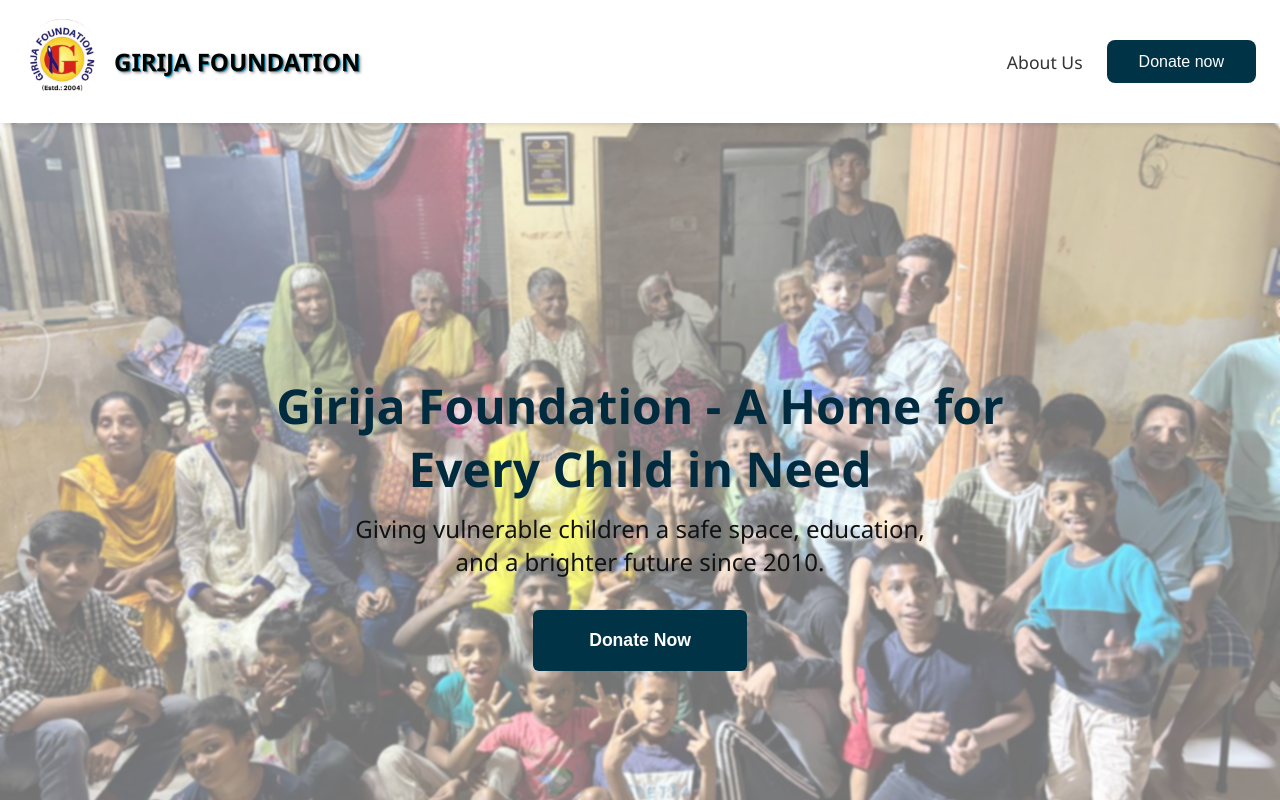
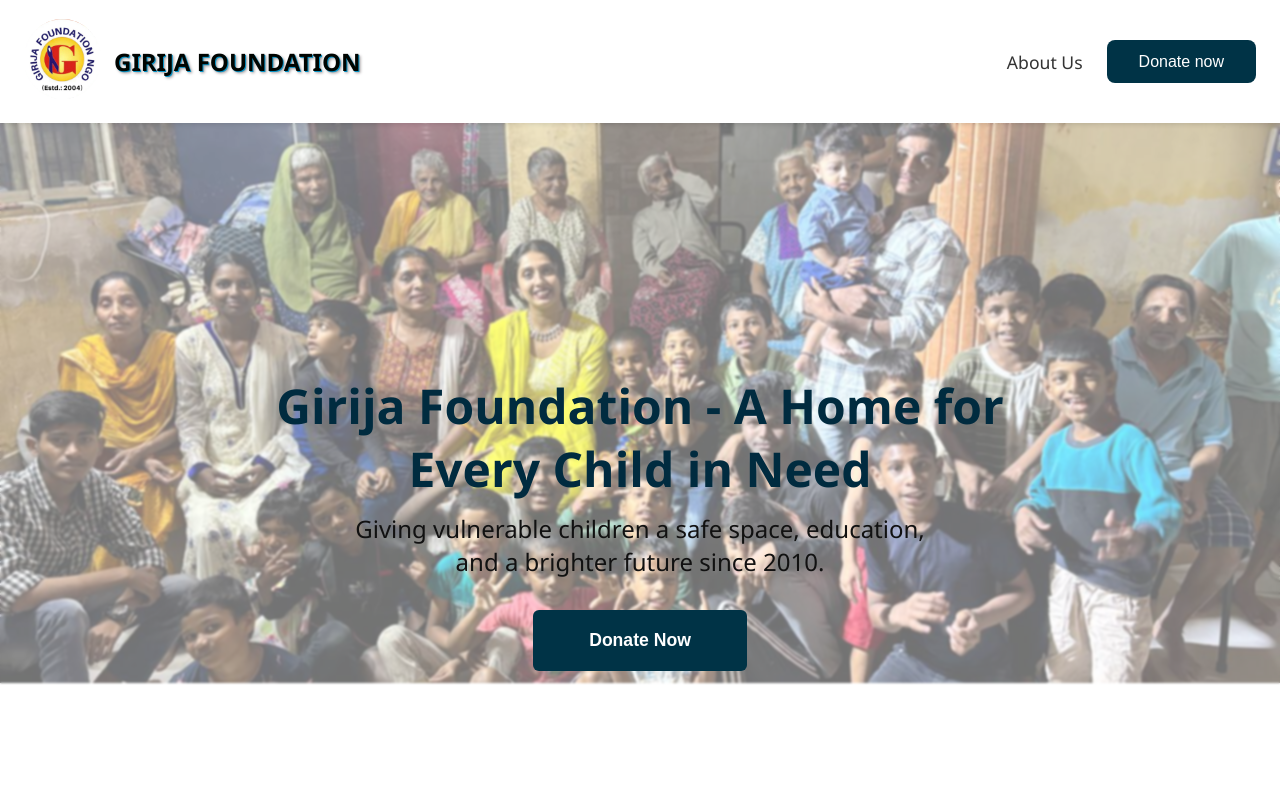
Before and after one commit to tuns510/Girija, a React (Vite) app: page / in a window 1280 px wide. Shown: the top 800 px of the page. Built offline with nearby package versions, Linux system fonts and the light colour scheme.

Commit message:
fixed heroimg heights for mobile screens

```diff
--- a/src/Components/Header/Header.css
+++ b/src/Components/Header/Header.css
@@ -133,7 +133,6 @@
   height: 100%;
   object-fit: cover;
   display: block;
-  border-radius: 0.5rem;
 }
 
 /* Overlay */
@@ -184,6 +183,11 @@
 
 /* ✅ Medium screens (≥768px) */
 @media (min-width: 768px) {
+
+  .header img {
+    height: 70vh;
+  }
+
   .overlay h1 {
     font-size: 2.5rem;
   }
```
